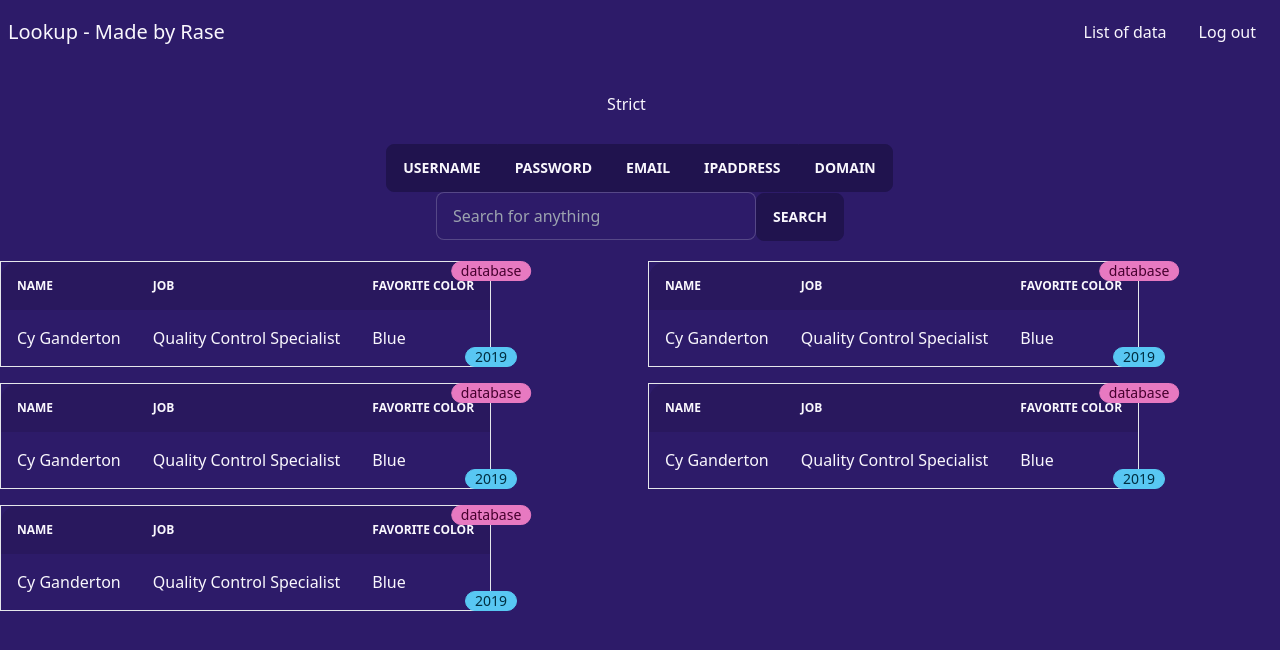
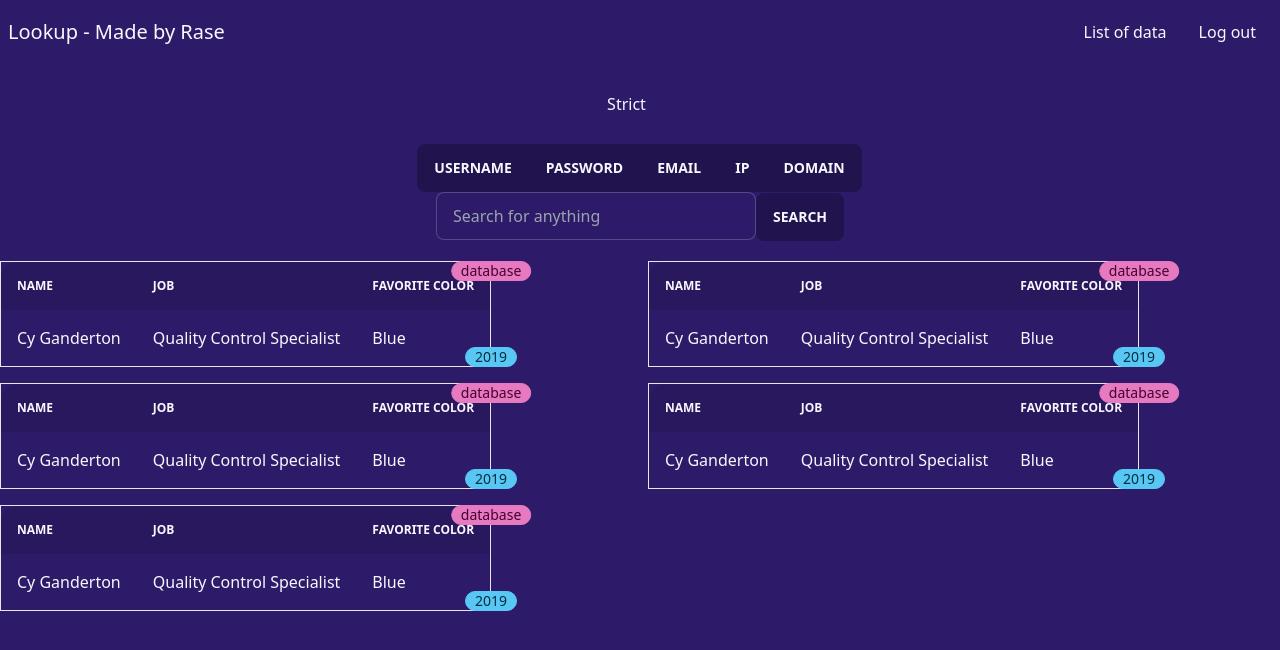
Before and after one commit to 52617365/Lookup, a Next.js app: page /lookup in a window 1280 px wide. Shown: the top 650 px of the page. Built offline with nearby package versions, Linux system fonts and the light colour scheme.

Commit message:
made it even easier to maintain, added a separate key for id.

```diff
--- a/components/LookUpOptionGroup.tsx
+++ b/components/LookUpOptionGroup.tsx
@@ -1,15 +1,28 @@
+type Mode = {
+  name: string;
+  id: string;
+};
+const modes: Array<Mode> = [
+  { name: "username", id: "username" },
+  {
+    name: "password",
+    id: "password",
+  },
+  { name: "email", id: "email" },
+  { name: "ip", id: "ipaddress" },
+  { name: "domain", id: "domain" },
+];
 export default function LookUpOptionButtons() {
   // We will add more modes here once we figure out what they are.
-  const modes = ["username", "password", "email", "ipaddress", "domain"];
   return (
     <div className="btn-group">
-      {modes.map((mode: string) => {
+      {modes.map((mode: Mode) => {
         return (
           <input
             type="radio"
             name="options"
-            id={mode}
-            data-title={mode}
+            id={mode.id}
+            data-title={mode.name}
             className="btn"
           />
         );
```
